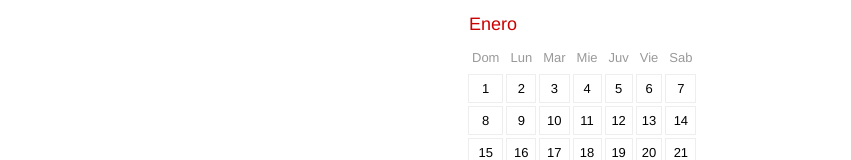
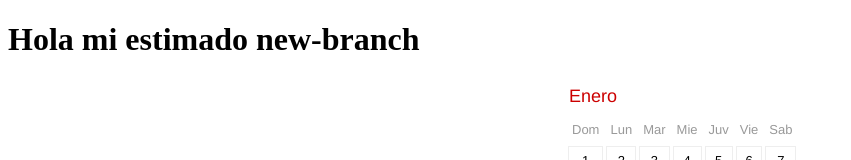
Before and after one commit to Rk-Hk/CalendarioJS, a plain HTML site: page index.html in a window 1280 px wide. Shown: the top 160 px of the page, without its empty margins (0-851 px from the left). Drawn offline with Linux system fonts and the light colour scheme.

Commit message:
agregamos titulo

```diff
--- a/index.html
+++ b/index.html
@@ -8,6 +8,6 @@
 	<script src="js/dinamic.js" defer></script>
 </head>
 <body>
-
+	<h1>Hola mi estimado new-branch</h1>
 </body>
 </html>
```
